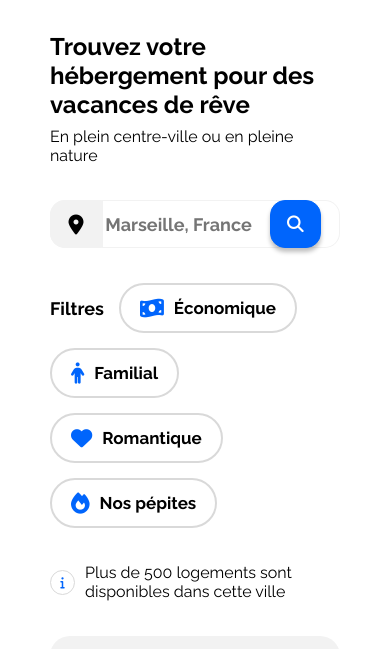
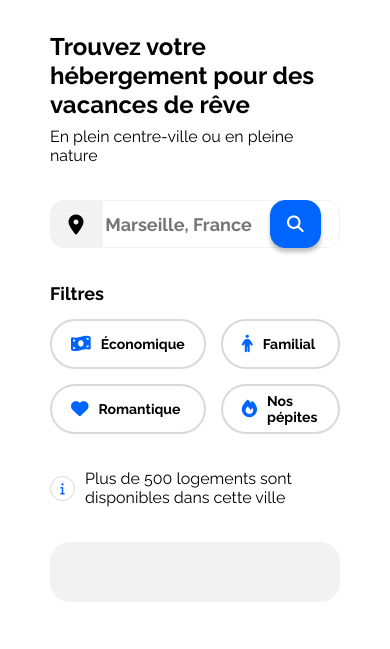
Before and after one commit to Dave25440/OpenClassrooms-P2-Booki, a plain HTML site: page index.html in a window 390 px wide. Shown: the part 117-766 px from the top of the page. Drawn offline with Linux system fonts and the light colour scheme.

Commit message:
Feat grid to filterbar in style.css small devices

```diff
--- a/css/style.css
+++ b/css/style.css
@@ -325,4 +325,21 @@ input:focus {
         padding: 15px 16px;
         box-shadow: 0 4px 4px rgba(0, 0, 0, 0.25);
     }
+
+    .filterbar {
+        display: grid;
+        grid-template-columns: 1fr 1fr;
+        gap: 15px;
+        font-weight: 700;
+    }
+
+    .filtertitle {
+        font-size: 18px;
+        grid-column-start: 1;
+        grid-column-end: 3;
+    }
+
+    .filter {
+        font-size: 14px;
+    }
 }
```
